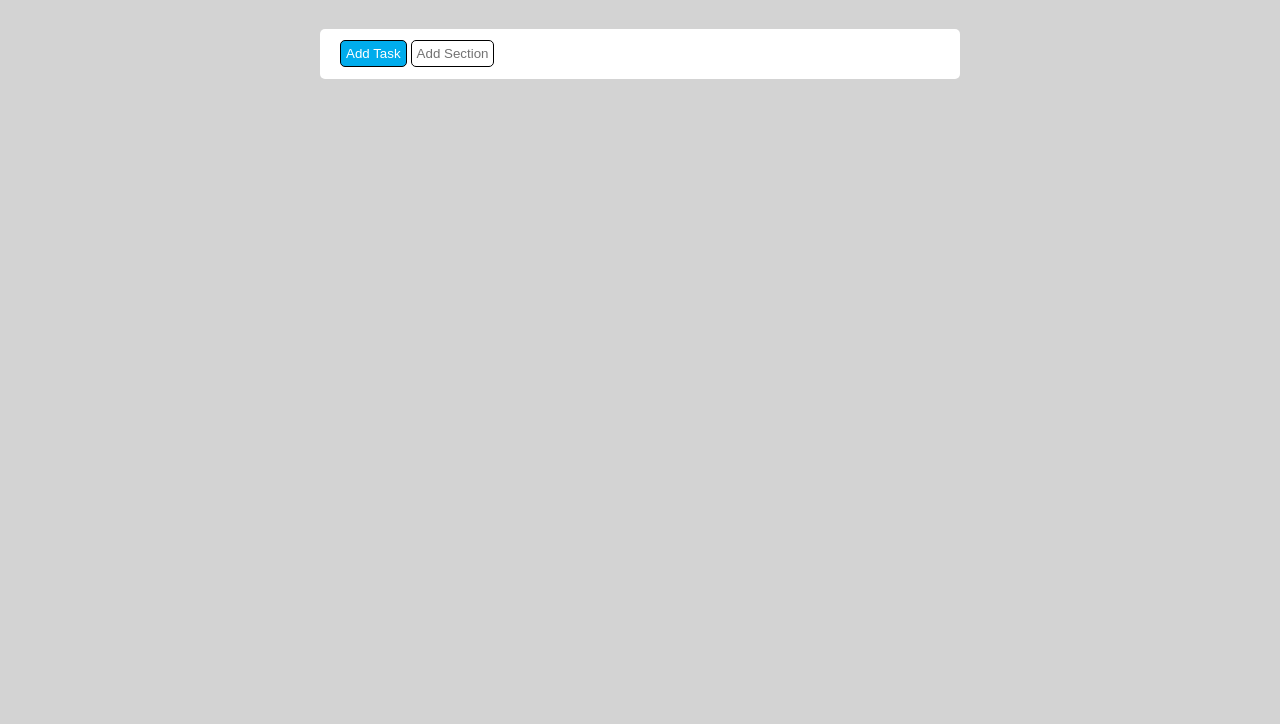
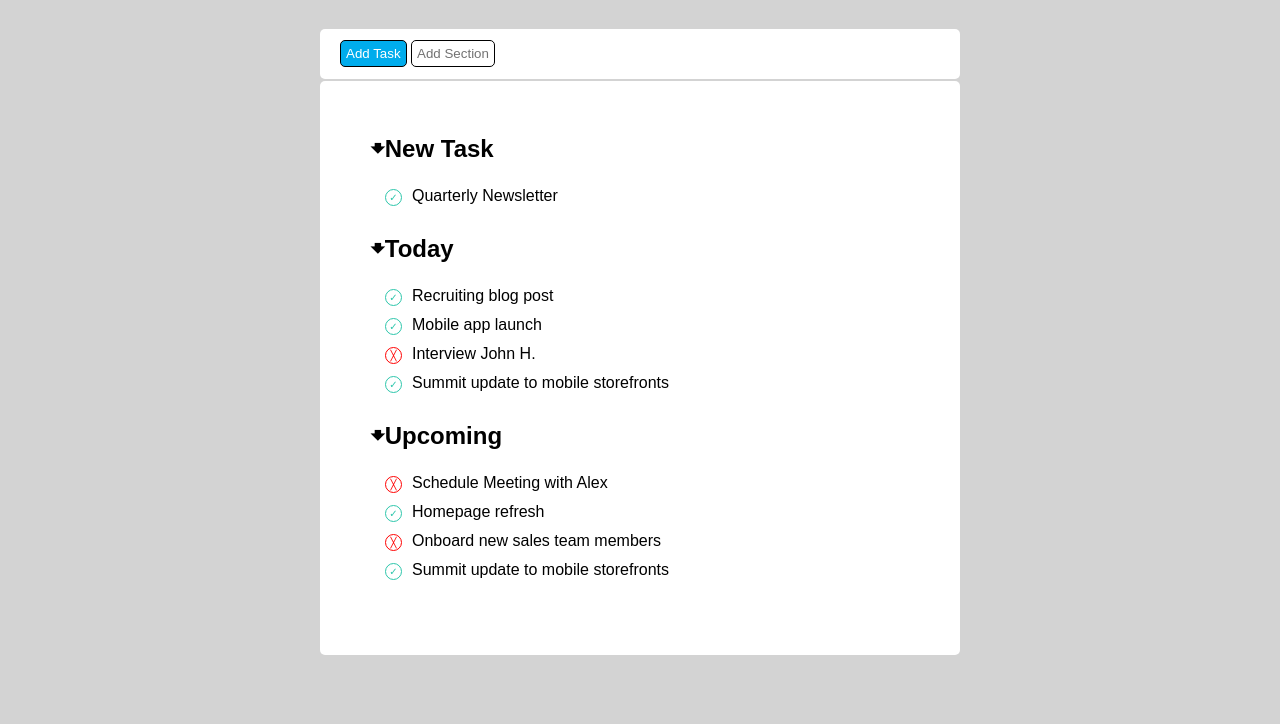
Before and after one commit to FrancescoMinichiello/html-css-toboolist, a plain HTML site: page index.html in a window 1280 px wide. Shown: the part 76-800 px from the top of the page. Drawn offline with Linux system fonts and the light colour scheme.

Commit message:
Added list

```diff
--- a/index.html
+++ b/index.html
@@ -6,6 +6,7 @@
     <meta name="viewport" content="width=device-width, initial-scale=1.0">
     <title>Toboolist</title>
     <link rel="stylesheet" href="style.css">
+    <script src='https://kit.fontawesome.com/a076d05399.js' crossorigin='anonymous'></script>
 </head>
 
 <body>
@@ -17,12 +18,49 @@
     </header>
     <!--Aggiungi obbiettivo-->
 
-    <body>
-        <div class="add-task">
-            <button class="button button-add-task">Add Task</button>
-            <button class="button button-add-section">Add Section</button>
-        </div>
-    </body>
+
+    <div class="add-task">
+        <button class="button button-add-task">Add Task</button>
+        <button class="button button-add-section">Add Section</button>
+    </div>
+    <div class="container">
+        <h2>&#129083;New Task</h2>
+        <ul>
+            <li><span class="circle checked">Quarterly Newsletter</span>
+            </li>
+        </ul>
+        <h2>&#129083;Today</h2>
+        <ul>
+            <li>
+                <span class="circle checked">Recruiting blog post</span>
+            </li>
+            <li>
+                <span class="circle checked">Mobile app launch</span>
+            </li>
+            <li>
+                <span class="circle delete">Interview John H.</span>
+            </li>
+            <li>
+                <span class="circle checked">Summit update to mobile storefronts</span>
+            </li>
+        </ul>
+        <h2>&#129083;Upcoming</h2>
+        <ul>
+            <li>
+                <span class="circle delete">Schedule Meeting with Alex</span>
+            </li>
+            <li>
+                <span class="circle checked">Homepage refresh</span>
+            </li>
+            <li>
+                <span class="circle delete">Onboard new sales team members</span>
+            </li>
+            <li>
+                <span class="circle checked">Summit update to mobile storefronts</span>
+            </li>
+        </ul>
+    </div>
+
 
 </body>
 
--- a/style.css
+++ b/style.css
@@ -3,6 +3,7 @@
     margin: 0;
     padding: 0;
     box-sizing: border-box;
+    font-family: sans-serif;
 }
 
 /*Generics*/
@@ -26,7 +27,6 @@ header {
 
 h1 {
     display: inline;
-    font-family: sans-serif;
     vertical-align: top;
 }
 
@@ -39,6 +39,16 @@ h1 {
     margin: 0 auto;
     border-radius: 5px;
     line-height: 60px;
+}
+
+.container {
+    width: 50%;
+    background-color: white;
+    margin: 0 auto;
+    margin-top: 2px;
+    border-radius: 5px;
+    padding: 50px;
+}
 
 /*Button*/
 
@@ -60,4 +70,34 @@ h1 {
     background-color: transparent;
     color: rgb(114, 114, 114);
 }
+
+/*List*/
+
+ul {
+    list-style-type: none;
+    margin: 15px;
 }
+
+li .circle::before {
+    display: inline-block;
+    width: 15px;
+    height: 15px;
+    margin-right: 10px;
+    border-radius: 50%;
+    line-height: 15px;
+    font-size: 10px;
+    text-align: center;
+    margin-bottom: 10px;
+}
+
+li .circle.checked::before {
+    content: '\2713';
+    border: 1px solid #2cc6ab;
+    color: #2cc6ab;
+}
+
+li .circle.delete::before {
+    content: '\2573';
+    border: 1px solid #ff0000;
+    color: #ff0000;
+}
```
Lines whose indentation alone changed are shown as unchanged.
